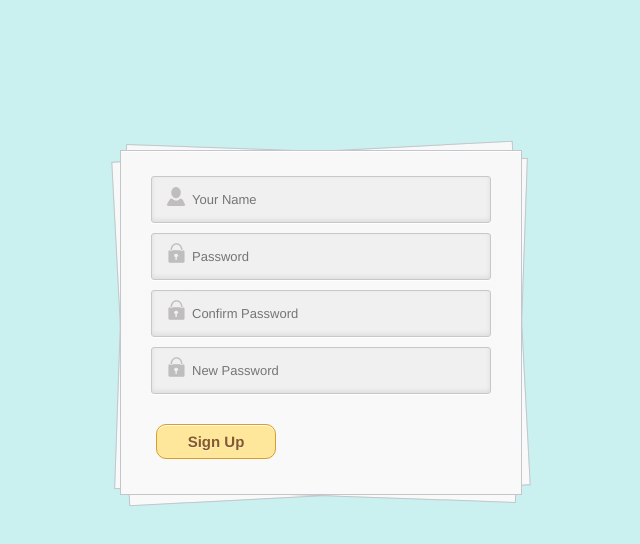
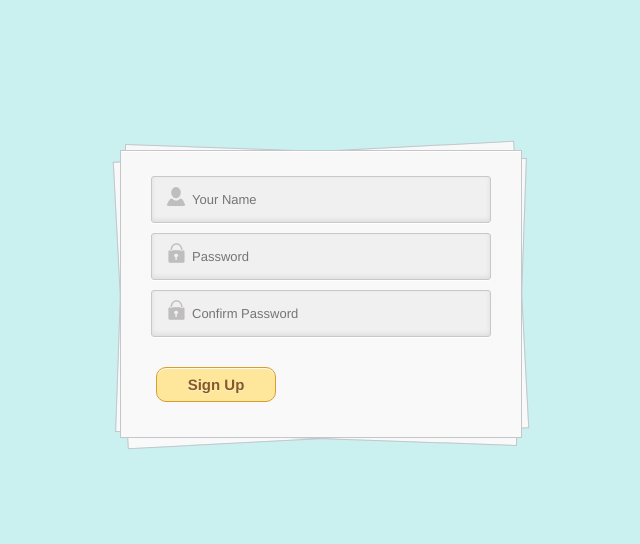
Before and after one commit to Ohuryayeva/EpamFrontEndLab, a plain HTML site: page registration.html in a window 1280 px wide. Shown: the whole page, without its empty margins (319-959 px from the left). Drawn offline with Linux system fonts and the light colour scheme.

Commit message:
Update registration.html

```diff
--- a/registration.html
+++ b/registration.html
@@ -33,10 +33,6 @@
 
 
 
-                    <div id="password_form">
-                        <input type="password" name="Password" value="" placeholder="New Password"
-                               id="re_password">
-                    </div>
             <div>
                 <input type="button" value="Sign Up" onClick="Submit()"/>
             </div>
```
Lines whose indentation alone changed are shown as unchanged.
